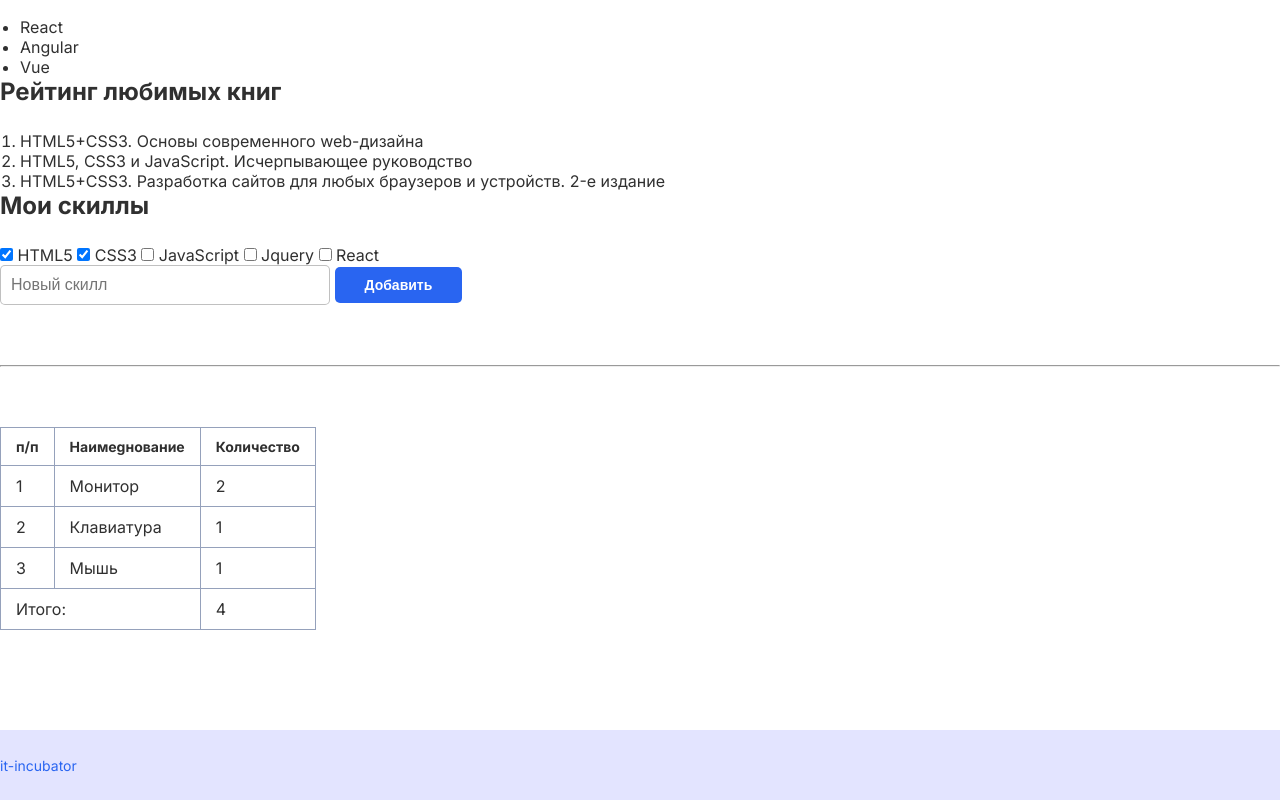
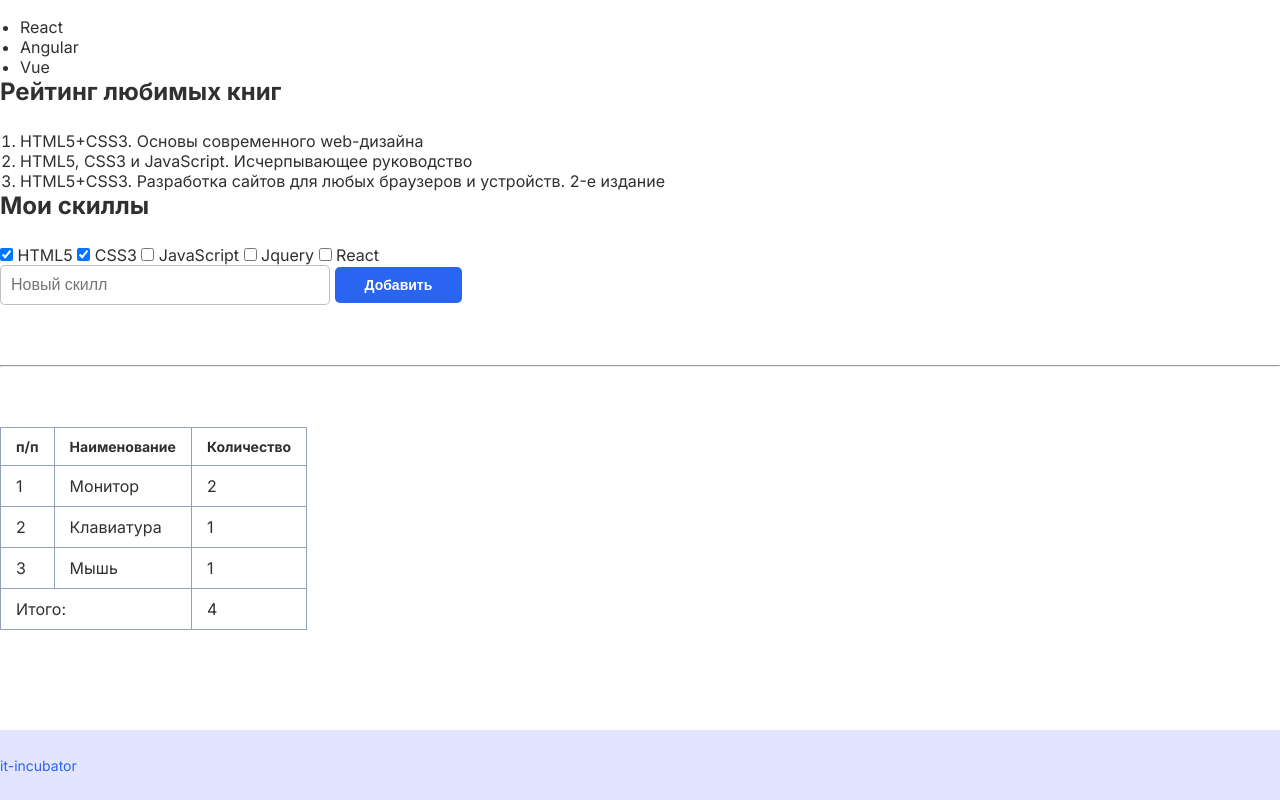
Before and after one commit to askmarrina/2-hw-with-auto-test-html-css-main, a plain HTML site: page 2-hw-with-auto-test-html-css-main/index.html in a window 1280 px wide. Shown: the part 1040-1840 px from the top of the page. Drawn offline with Linux system fonts and the light colour scheme.

Commit message:
style task completed

```diff
--- a/2-hw-with-auto-test-html-css-main/index.html
+++ b/2-hw-with-auto-test-html-css-main/index.html
@@ -80,7 +80,7 @@
         <table data-cy="hw2-about-table-pre" border="1">
             <tr>
                 <th>п/п</th>
-                <th>Наимеgнование</th>
+                <th>Наименование</th>
                 <th>Количество</th>
             </tr>
             <tr>
```
